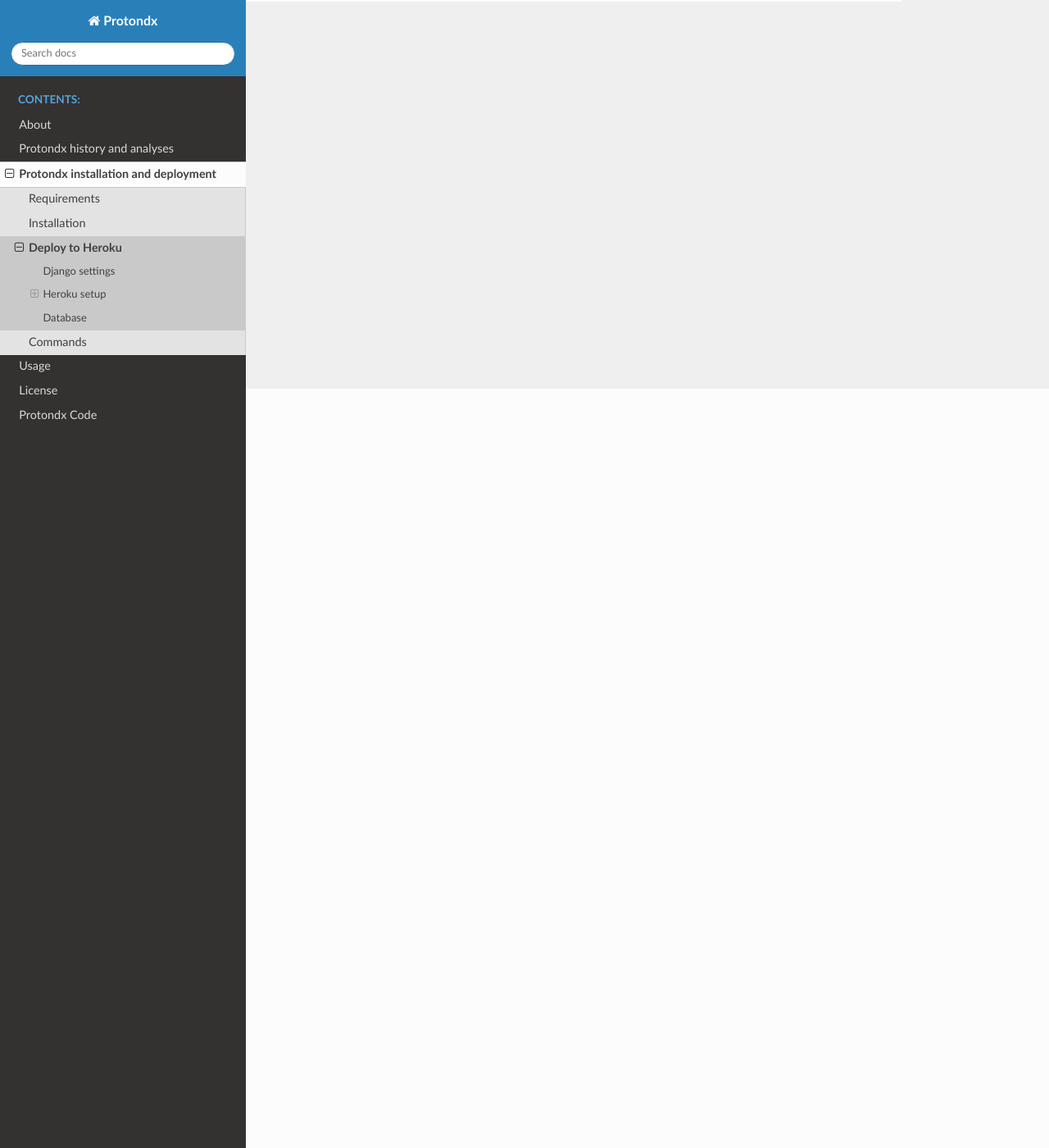
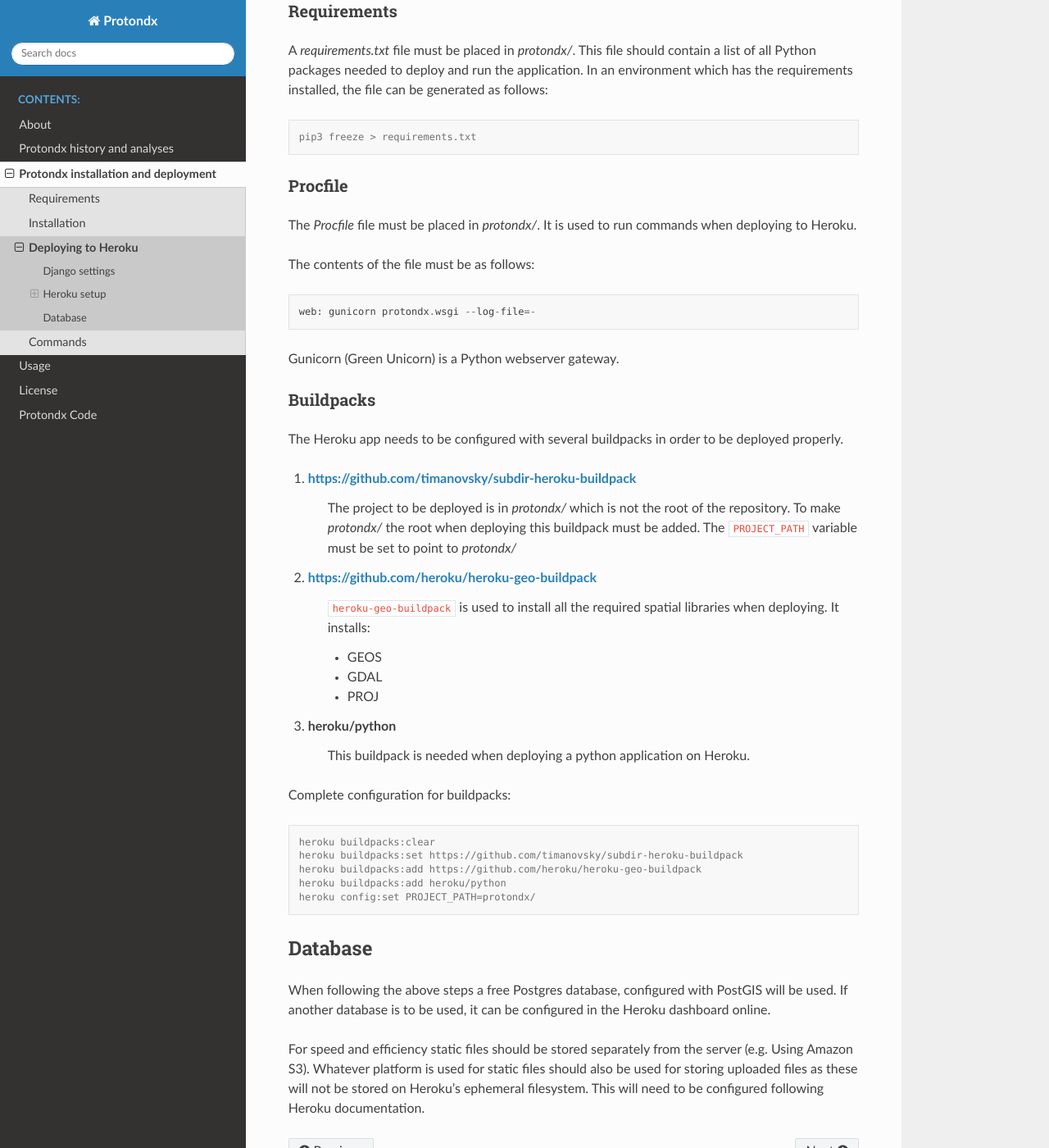
Before and after one commit to bahp/django-protondx, a Sphinx documentation site: the page built from docs/modules/install/deploy.rst, in a window 1280 px wide and 1400 px high, scrolled down 926 px. Shown: the whole window at 82% size. Built offline with Sphinx 7.4.7 and the Read the Docs theme 2.0.0, drawn with Linux system fonts in a browser that asks for light colours; some of the changed text lies outside the part shown.

Commit message:
add: command docs

```diff
--- a/docs/modules/install/deploy.rst
+++ b/docs/modules/install/deploy.rst
@@ -1,19 +1,34 @@
 .. _deploy-guide:
 
-################
-Deploy to Heroku
-################
+###################
+Deploying to Heroku
+###################
 
-Heroku is the platform
+Heroku is the platform that was chosen to deploy the |project_name| application.
+It's a platform than can be used to build and run applications in the cloud.
 
 
 Django settings
 ---------------
 
+The Django project settings are pre-configured for deployment.
+They only need to be activated by setting the ``SETTINGS`` environment variable to ``DEPLOY``.
+This is done in `protondx/protondx/.env`. The host name may also need to be updated by modifying
+the ``WEB_HOST`` environment variable::
+
+    WEB_HOST = protondx.herokuapp.com
+    APP_NAME = protondx
+    SETTINGS = DEV
+
+
+The database settings will be configured automatically using the ``dj_database_url`` package.
+
 
 Heroku setup
 ------------
 
+Before deploying, some configuration needs to be done. The ``Runtime``, ``Requirements`` and ``Procfile``
+configurations are already present in the repository but are detailed below for further information.
 
 
 Runtime
@@ -31,16 +46,62 @@
 Requirements
 ~~~~~~~~~~~~
 
+A `requirements.txt` file must be placed in `protondx/`. This file should contain a list of all Python packages needed
+to deploy and run the application. In an environment which has the requirements installed, the file can be
+generated as follows:
+
+.. code-block:: console
+
+    pip3 freeze > requirements.txt
+
 
 Procfile
 ~~~~~~~~
+The `Procfile` file must be placed in `protondx/`. It is used to run commands when deploying to Heroku.
 
+The contents of the file must be as follows::
+
+   web: gunicorn protondx.wsgi --log-file=-
+
+Gunicorn (Green Unicorn) is a Python webserver gateway.
 
 Buildpacks
 ~~~~~~~~~~
 
+The Heroku app needs to be configured with several buildpacks in order to be deployed properly.
+
+1. https://github.com/timanovsky/subdir-heroku-buildpack
+    The project to be deployed is in `protondx/` which is not the root of the repository. To make `protondx/`
+    the root when deploying this buildpack must be added. The ``PROJECT_PATH`` variable must be set to
+    point to `protondx/`
+2. https://github.com/heroku/heroku-geo-buildpack
+    ``heroku-geo-buildpack`` is used to install all the required spatial libraries when deploying.
+    It installs:
+
+    * GEOS
+    * GDAL
+    * PROJ
+3. heroku/python
+    This buildpack is needed when deploying a python application on Heroku.
 
 
+Complete configuration for buildpacks:
+
+.. code-block:: console
+
+    heroku buildpacks:clear
+    heroku buildpacks:set https://github.com/timanovsky/subdir-heroku-buildpack
+    heroku buildpacks:add https://github.com/heroku/heroku-geo-buildpack
+    heroku buildpacks:add heroku/python
+    heroku config:set PROJECT_PATH=protondx/
 
 Database
 --------
+
+When following the above steps a free Postgres database, configured with PostGIS will be used.
+If another database is to be used, it can be configured in the Heroku dashboard online.
+
+For speed and efficiency static files should be stored separately from the server (e.g. Using Amazon S3).
+Whatever platform is used for static files should also be used for storing uploaded files as these will not
+be stored on Heroku's ephemeral filesystem.
+This will need to be configured following Heroku documentation.
```
Also changed, not shown: docs/modules/install/data_generation.rst (+121 -0 lines).
